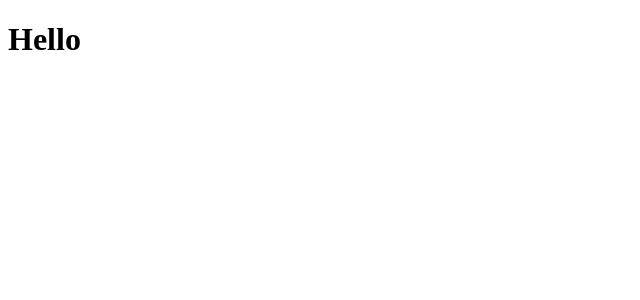
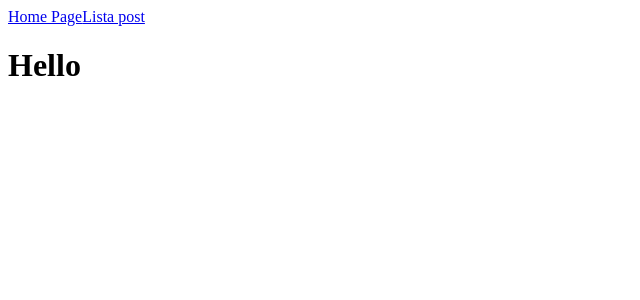
Before and after one commit to diegolenci/react-router, a React (Vite) app: page / in a window 1280 px wide. Shown: the top 300 px of the page, without its empty margins (0-640 px from the left). Built offline with nearby package versions, Linux system fonts and the light colour scheme.

Commit message:
Add: import link, Navlink + add: component MainNav

```diff
--- a/src/App.jsx
+++ b/src/App.jsx
@@ -1,4 +1,5 @@
 import { BrowserRouter, Routes, Route } from "react-router-dom"
+//importazione pages
 import HomePage from "./pages/HomePage"
 import ContactPage from "./pages/ContactPages"
 
--- /dev/null
+++ b/src/components/MainNav.jsx
@@ -0,0 +1,10 @@
+import { Link, NavLink } from "react-router-dom";
+
+export default function MainNav() {
+    return (
+        <nav>
+            <Link to="/">Home Page</Link>
+            <NavLink to="/lista">Lista post</NavLink>
+        </nav>
+    )
+}
--- a/src/pages/HomePage.jsx
+++ b/src/pages/HomePage.jsx
@@ -1,6 +1,12 @@
+//importazione components
+import MainNav from "../components/MainNav"
+
 const HomePage = () => {
     return(
+        <>
+        <MainNav/>
         <h1>Hello</h1>
+        </>
     )
 }
 
```
